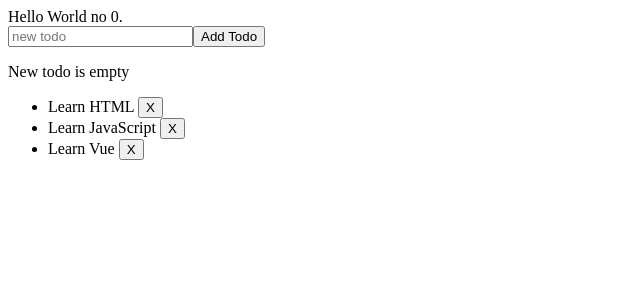
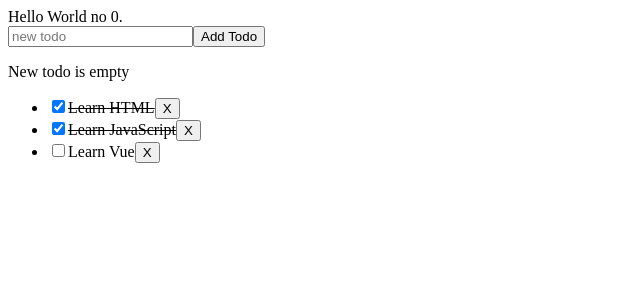
Before and after one commit to jkubacki/hello-vue, a Nuxt app: page / in a window 1280 px wide. Shown: the top 300 px of the page, without its empty margins (0-640 px from the left). Built offline with nearby package versions, Linux system fonts and the light colour scheme.

Commit message:
Add done checkbox

```diff
--- a/app.vue
+++ b/app.vue
@@ -9,9 +9,9 @@ function increment() {
 
 let id = 0
 const todos = ref([
-  { id: id++, text: 'Learn HTML' },
-  { id: id++, text: 'Learn JavaScript' },
-  { id: id++, text: 'Learn Vue' }
+  { id: id++, text: 'Learn HTML', done: true},
+  { id: id++, text: 'Learn JavaScript', done: true },
+  { id: id++, text: 'Learn Vue', done: false }
 ])
 const newTodo = ref('')
 
@@ -39,8 +39,16 @@ function removeTodo(todo) {
 
   <ul>
     <li v-for="todo in todos" :key="todo.id">
-      {{ todo.text }}
+      <input type="checkbox" v-model="todo.done">
+      <span :class="{ done: todo.done }">{{ todo.text }}</span>
       <button @click="removeTodo(todo)">X</button>
     </li>
   </ul>
 </template>
+
+
+<style>
+.done {
+  text-decoration: line-through;
+}
+</style>
```
